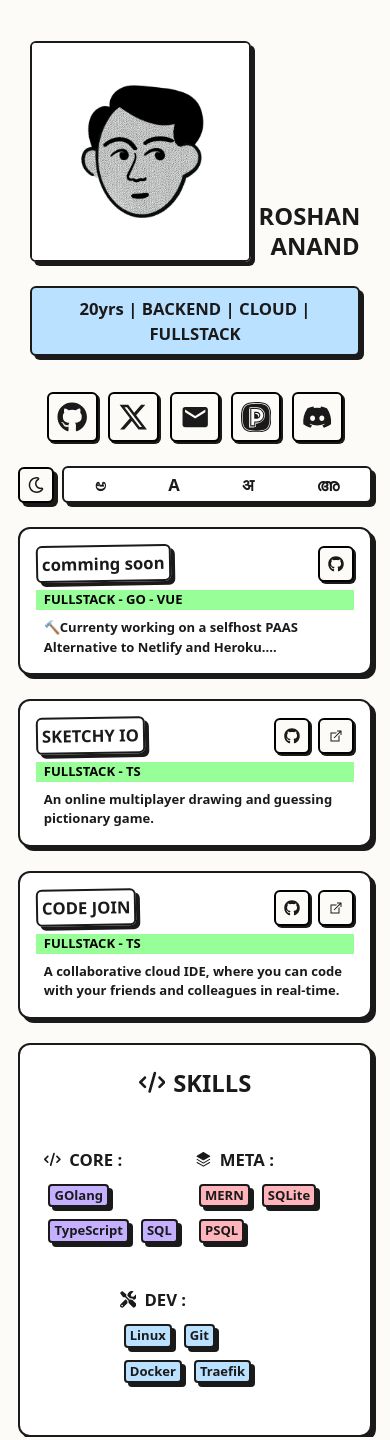
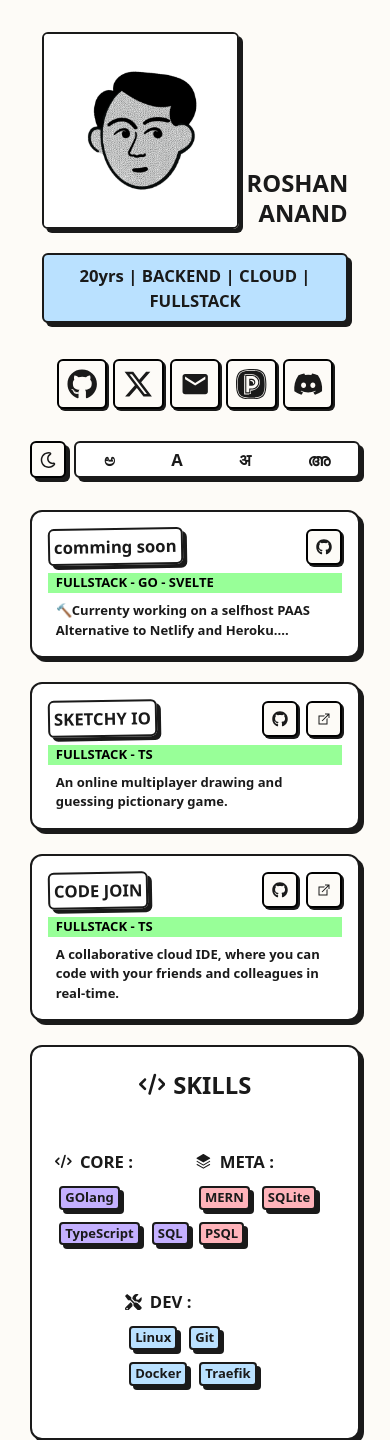
Before and after one commit to Roshan-anand/portfolio, a Next.js app: page / in a window 390 px wide. Built offline with nearby package versions, Linux system fonts and the light colour scheme.

Commit message:
chore : fixed responsiveness

```diff
--- a/src/app/page.tsx
+++ b/src/app/page.tsx
@@ -7,7 +7,7 @@ import { Project } from "@/lib/types";
 
 const godployProject: Project = {
   title: "comming soon",
-  designation: ["FULLSTACK", "GO", "VUE"],
+  designation: ["FULLSTACK", "GO", "SVELTE"],
   description:
     "🔨Currenty working on a selfhost PAAS Alternative to Netlify and Heroku....",
   livelink: null,
@@ -33,10 +33,10 @@ const codeJoinProject: Project = {
 
 const page = () => {
   return (
-    <main className="wave-bg rounded-t-2xl w-[95%] max-w-250 h-[95vh] my-auto mx-auto p-2 flex flex-col md:grid grid-cols-12 grid-rows-12  gap-6">
+    <main className="wave-bg rounded-t-2xl w-[95%] max-w-250 h-[95vh] min-h-270 my-auto mx-auto p-2 flex flex-col md:grid grid-cols-12 grid-rows-12 *:m-3">
       <Hero className="col-span-5 row-span-3 row-start-2" />
       <Social className="col-span-4 row-span-3 col-start-9 row-start-3" />
-      <ModeToggle className="col-span-3 row-span-1 row-start-8 col-start-1" />
+      <ModeToggle className="col-span-3 row-span-1 row-start-7 col-start-1" />
       <ProjectBox
         {...godployProject}
         className="col-span-4 row-span-3 col-start-9 justify-around"
@@ -49,7 +49,7 @@ const page = () => {
         {...codeJoinProject}
         className="col-span-5 row-span-2 col-start-4 justify-around"
       />
-      <Tech className="col-span-3 row-span-7 row-start-1 col-start-1" />
+      <Tech className="col-span-3 row-span-6 row-start-1 col-start-1" />
     </main>
   );
 };
--- a/src/components/mode.tsx
+++ b/src/components/mode.tsx
@@ -5,9 +5,9 @@ import { Card } from "./ui/card";
 
 const ModeToggle = ({ className }: ComponentProps<"section">) => {
   return (
-    <div className={cn("flex flex-row justify-around items-center gap-2 ", className)}>
+    <div className={cn("flex flex-row justify-around items-center gap-2 py-2", className)}>
       <ThemeToggle />
-      <Card className="p-0 flex-1 rounded-md">
+      <Card className="p-0 flex-1 rounded-md h-full flex justify-center">
         <h3 className="flex justify-around items-center py-1">
           <span>&#3205;</span>
           <span>A</span>
--- a/src/components/theme-toggle.tsx
+++ b/src/components/theme-toggle.tsx
@@ -29,8 +29,9 @@ export function ThemeToggle() {
         setTheme(theme === "light" ? "dark" : "light");
       }}
       variant={"primary"}
+      className="h-full"
     >
-      <div>{theme === "light" ? <FaRegMoon /> : <FiSun />}</div>
+      {theme === "light" ? <FaRegMoon /> : <FiSun />}
     </Button>
   );
 }
```
